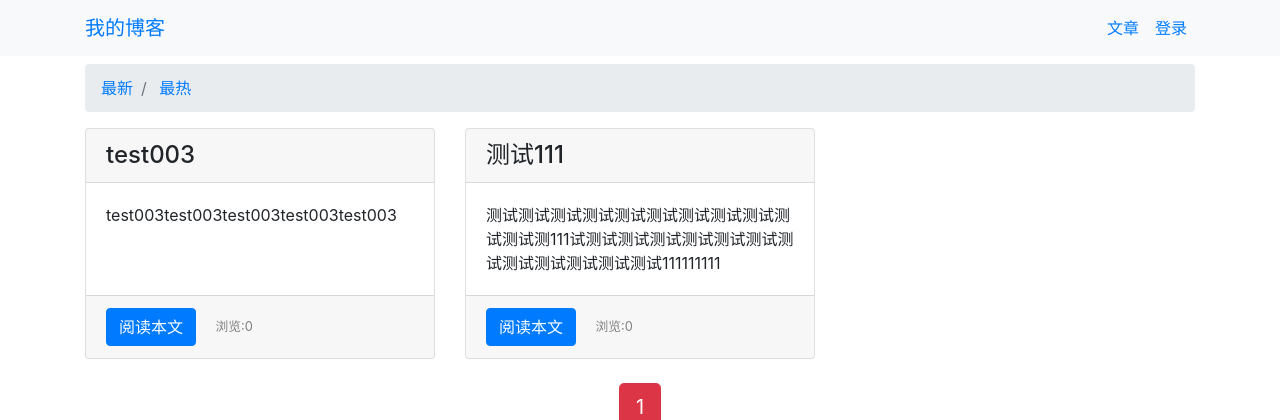
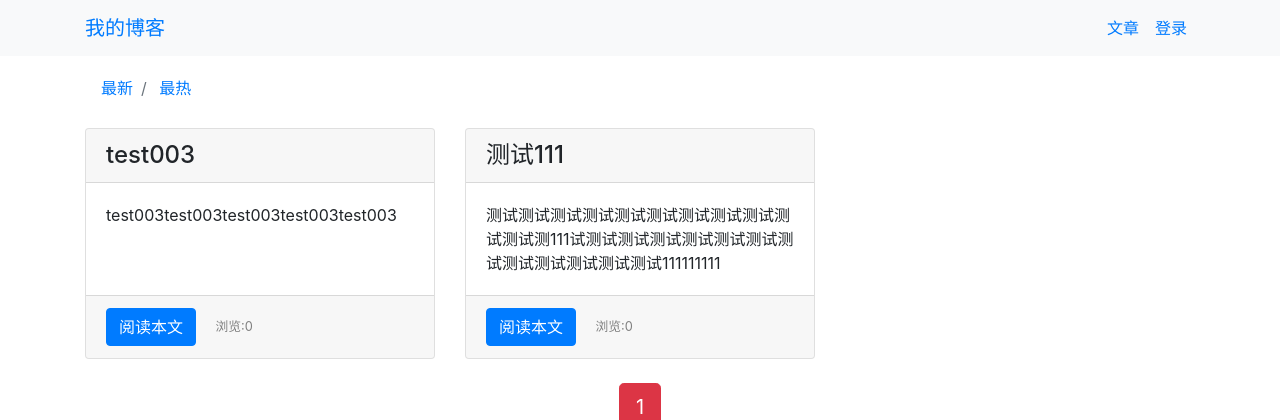
Before and after one commit to liuchangfu/Django2Blog, a Django app: page / in a window 1280 px wide. Shown: the top 420 px of the page. Run offline with Django 3.2, Linux system fonts and the light colour scheme; data comes from the database, SQL or seed files in the repository; some libraries are stand-ins or nearby versions.

Commit message:
删除面包屑的背景颜色

```diff
--- a/templates/article/list.html
+++ b/templates/article/list.html
@@ -5,7 +5,7 @@
 {% block content %}
     <div class="container">
         <nav aria-label="breadcrumb">
-            <ol class="breadcrumb mt-2">
+            <ol class="breadcrumb mt-2" style="background: none">
                 <li class="breadcrumb-item">
                     <a href="{% url 'article:article_list' %}">最新</a>
                 </li>
```
